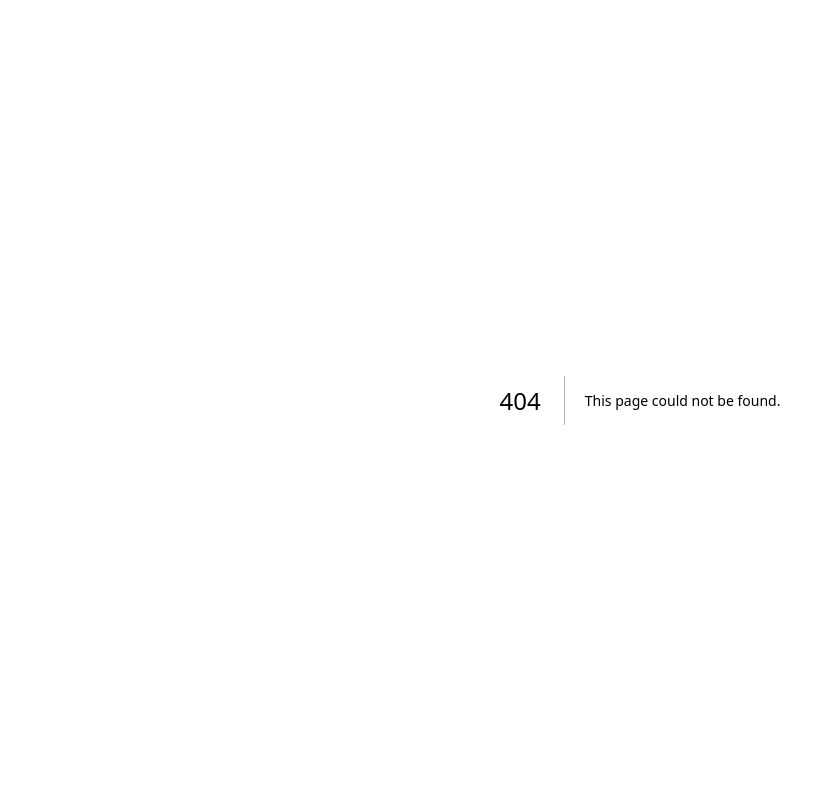
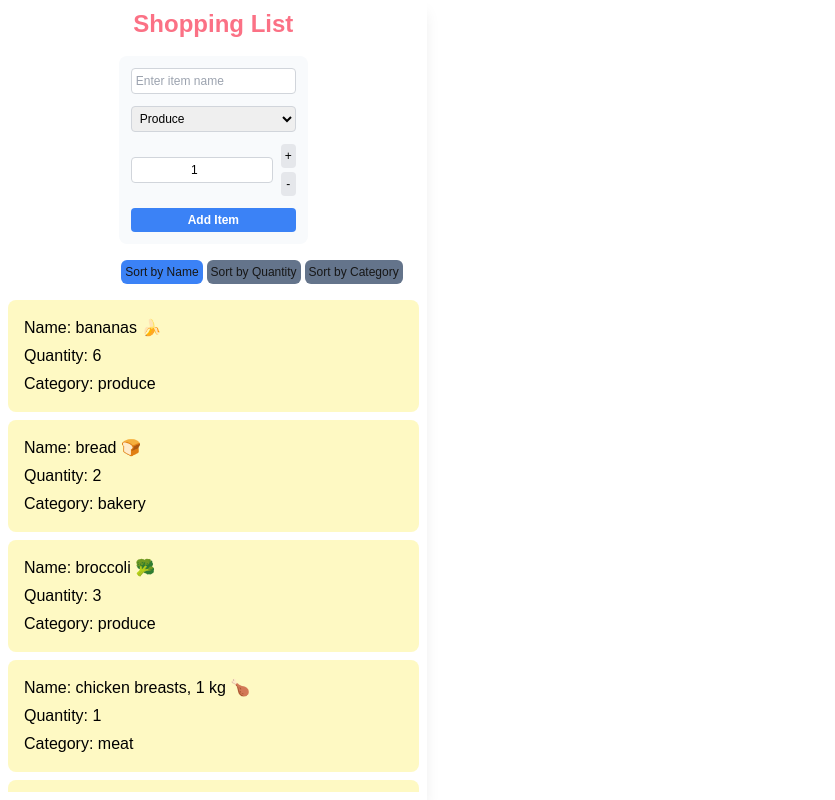
Before and after one commit to yoohyunk/cprg306-assignments, a Next.js app: page /week-8 in a window 1280 px wide. Before the commit this address had no page. Shown: the whole page, without its empty margins (0-835 px from the left). Built offline with nearby package versions, Linux system fonts and the light colour scheme.

Commit message:
added week8

```diff
--- a/app/page.js
+++ b/app/page.js
@@ -45,6 +45,12 @@
         >
           week7
         </Link>
+        <Link
+          href="/week-8"
+          className="hover:text-violet-600 active:text-violet-700"
+        >
+          week8
+        </Link>
       </div>
     </div>
   );
--- a/app/week-7/item-list.js
+++ b/app/week-8/item-list.js
@@ -3,11 +3,11 @@
 import { Item } from "./item";
 import { useState } from "react";
 
-export function ItemList({ items }) {
+export function ItemList({ items, onItemSelect }) {
   const [sortBy, setSortBy] = useState("name");
 
   return (
-    <div className="flex flex-col  width-full gap-4 ">
+    <div className="flex flex-col w-full gap-4">
       <div className="flex gap-1 justify-end px-4">
         <button
           onClick={() => setSortBy("name")}
@@ -34,7 +34,7 @@
           Sort by Category
         </button>
       </div>
-      <div className="flex flex-col gap-2  width-full">
+      <div className="flex flex-col gap-2 w-full">
         {items
           .sort((a, b) => {
             if (sortBy === "name") {
@@ -51,6 +51,7 @@
               name={item.name}
               category={item.category}
               quantity={item.quantity}
+              onSelect={() => onItemSelect(item)}
             />
           ))}
       </div>
--- /dev/null
+++ b/app/week-8/item.js
@@ -0,0 +1,12 @@
+export function Item({ name, quantity, category, onSelect }) {
+  return (
+    <div
+      onClick={() => onSelect(name)}
+      className="flex flex-col gap-1 p-4 bg-yellow-100 text-black rounded-lg w-full"
+    >
+      <div>Name: {name}</div>
+      <div>Quantity: {quantity}</div>
+      <div>Category: {category}</div>
+    </div>
+  );
+}
--- /dev/null
+++ b/app/week-8/items.json
@@ -0,0 +1,74 @@
+[
+  {
+    "id": "1h2GJKH12gkHG31h1H",
+    "name": "milk, 4 L 🥛",
+    "quantity": 1,
+    "category": "dairy"
+  },
+  {
+    "id": "2KJH3k2j3H1k2J3K1H",
+    "name": "bread 🍞",
+    "quantity": 2,
+    "category": "bakery"
+  },
+  {
+    "id": "3h2KJH3k2j3H1k2J3",
+    "name": "eggs, dozen 🥚",
+    "quantity": 2,
+    "category": "dairy"
+  },
+  {
+    "id": "4k2J3K1H2GJKH12gk",
+    "name": "bananas 🍌",
+    "quantity": 6,
+    "category": "produce"
+  },
+  {
+    "id": "5H1h1H2KJH3k2j3H",
+    "name": "broccoli 🥦",
+    "quantity": 3,
+    "category": "produce"
+  },
+  {
+    "id": "6H1k2J3K1H2GJKH1",
+    "name": "chicken breasts, 1 kg 🍗",
+    "quantity": 1,
+    "category": "meat"
+  },
+  {
+    "id": "7gkHG31h1H2KJH3k",
+    "name": "pasta sauce 🍝",
+    "quantity": 3,
+    "category": "canned goods"
+  },
+  {
+    "id": "8j3H1k2J3K1H2GJK",
+    "name": "spaghetti, 454 g 🍝",
+    "quantity": 2,
+    "category": "dry goods"
+  },
+  {
+    "id": "9H12gkHG31h1H2KJ",
+    "name": "toilet paper, 12 pack 🧻",
+    "quantity": 1,
+    "category": "household"
+  },
+  {
+    "id": "10H3k2j3H1k2J3K1",
+    "name": "paper towels, 6 pack",
+    "quantity": 1,
+    "category": "household"
+  },
+  {
+    "id": "11k2J3K1H2GJKH12",
+    "name": "dish soap 🍽️",
+    "quantity": 1,
+    "category": "household"
+  },
+  {
+    "id": "12GJKH12gkHG31h1",
+    "name": "hand soap 🧼",
+    "quantity": 4,
+    "category": "household"
+  }
+]
--- /dev/null
+++ b/app/week-8/meal-ideas.js
@@ -0,0 +1,55 @@
+"use client";
+import { useState, useEffect } from "react";
+
+export function MealIdeas({ ingredient }) {
+  const [meals, setMeals] = useState([]);
+  useEffect(() => {
+    const loadMealIdeas = async () => {
+      if (!ingredient) return; // Prevent API calls with an empty ingredient
+
+      try {
+        const data = await fetchMealData(ingredient);
+        console.log(data);
+        setMeals(data);
+      } catch (error) {
+        console.error("Error loading meal ideas:", error);
+      }
+    };
+
+    loadMealIdeas();
+  }, [ingredient]);
+  return (
+    <div className="flex flex-col gap-4 w-full p-4 bg-slate-50 text-black rounded-lg items-center">
+      <h2 className="text-2xl font-bold text-center">Meal Ideas</h2>
+      {meals.map((meal) => (
+        <div key={meal.idMeal} className="flex flex-col gap-2 w-full">
+          <img
+            src={meal.strMealThumb}
+            alt={meal.strMeal}
+            className="rounded-lg w-full"
+          />
+          <h3 className="text-lg font-bold">{meal.strMeal}</h3>
+        </div>
+      ))}
+    </div>
+  );
+}
+
+const fetchMealData = async (ingredient) => {
+  try {
+    const response = await fetch(
+      `https://www.themealdb.com/api/json/v1/1/filter.php?i=${ingredient}`
+    );
+
+    if (!response.ok) {
+      throw new Error("Failed to fetch meal data");
+    }
+
+    const data = await response.json();
+    console.log(data);
+    return data.meals || []; // Return an empty array if no meals are found
+  } catch (error) {
+    console.error("Error fetching meal data:", error);
+    return [];
+  }
+};
--- /dev/null
+++ b/app/week-8/new-item.js
@@ -0,0 +1,120 @@
+"use client";
+import { useState } from "react";
+import { v4 as uuidv4 } from "uuid";
+
+export function NewItem({ onAddItem }) {
+  const [quantity, setQuantity] = useState(1);
+  const [name, setName] = useState("");
+  const [category, setCategory] = useState("produce");
+
+  const increment = () => setQuantity((prev) => Math.min(prev + 1, 20));
+  const decrement = () => setQuantity((prev) => Math.max(prev - 1, 1));
+
+  const handleSubmit = (e) => {
+    e.preventDefault();
+    const item = {
+      id: uuidv4(),
+      name,
+      quantity,
+      category,
+    };
+
+    onAddItem(item);
+    setName("");
+    setQuantity(1);
+    setCategory("produce");
+  };
+
+  return (
+    <div>
+      <form
+        onSubmit={handleSubmit}
+        className="flex flex-col gap-3 p-3 w-full bg-slate-50 text-black rounded-lg items-center"
+      >
+        {/* Item Name */}
+        <div className="w-full">
+          <label htmlFor="name" className="sr-only">
+            Item Name
+          </label>
+          <input
+            type="text"
+            id="name"
+            placeholder="Enter item name"
+            value={name}
+            onChange={(e) => setName(e.target.value)}
+            required
+            className="w-full p-1 border border-gray-300 rounded text-xs focus:outline-none focus:ring-1 focus:ring-blue-500"
+          />
+        </div>
+
+        {/* Category */}
+        <div className="w-full">
+          <label htmlFor="category" className="sr-only">
+            Category
+          </label>
+          <select
+            id="category"
+            value={category}
+            onChange={(e) => setCategory(e.target.value)}
+            required
+            className="w-full p-1 border border-gray-300 rounded text-xs focus:outline-none focus:ring-1 focus:ring-blue-500"
+          >
+            <option value="produce">Produce</option>
+            <option value="dairy">Dairy</option>
+            <option value="bakery">Bakery</option>
+            <option value="meat">Meat</option>
+            <option value="frozen foods">Frozen Foods</option>
+            <option value="canned goods">Canned Goods</option>
+            <option value="dry goods">Dry Goods</option>
+            <option value="beverages">Beverages</option>
+            <option value="snacks">Snacks</option>
+            <option value="household">Household</option>
+            <option value="other">Other</option>
+          </select>
+        </div>
+
+        {/* Quantity */}
+        <div className="w-full flex flex-col">
+          <label htmlFor="quantity" className="sr-only">
+            Quantity
+          </label>
+          <div className="flex items-center gap-2">
+            <input
+              type="number"
+              id="quantity"
+              value={quantity}
+              onChange={(e) => setQuantity(Number(e.target.value))}
+              className="w-full p-1 border border-gray-300 rounded text-center text-xs focus:outline-none focus:ring-1 focus:ring-blue-500"
+              min="1"
+              max="20"
+            />
+            <div className="flex flex-col gap-1">
+              <button
+                type="button"
+                onClick={increment}
+                className="p-1 bg-gray-200 rounded hover:bg-gray-300 text-xs"
+              >
+                +
+              </button>
+              <button
+                type="button"
+                onClick={decrement}
+                className="p-1 bg-gray-200 rounded hover:bg-gray-300 text-xs"
+              >
+                -
+              </button>
+            </div>
+          </div>
+        </div>
+
+        {/* Submit Button */}
+        <button
+          type="submit"
+          className="w-full py-1 bg-blue-500 text-white font-bold rounded hover:bg-blue-600 text-xs"
+        >
+          Add Item
+        </button>
+      </form>
+    </div>
+  );
+}
--- /dev/null
+++ b/app/week-8/page.js
@@ -0,0 +1,52 @@
+"use client";
+
+import { ItemList } from "./item-list";
+import { MealIdeas } from "./meal-ideas";
+import itemsData from "./items.json";
+import { NewItem } from "./new-item";
+import { useState } from "react";
+
+export default function Page() {
+  const [items, setItems] = useState(itemsData);
+  const [selectedItemName, setSelectedItemName] = useState("");
+
+  const handleAddItem = (item) => {
+    setItems((prevItems) => [...prevItems, item]);
+  };
+
+  const handleItemSelect = (item) => {
+    const cleanedName = item.name
+      .split(",")[0]
+      .split(" ")[0]
+      .replace(/[^a-zA-Z]/g, "");
+
+    console.log(`Selected ingredient: ${cleanedName}`);
+    setSelectedItemName(cleanedName.toLowerCase());
+  };
+
+  return (
+    <div className="flex flex-row justify-start items-start min-h-screen px-2 py-4 gap-6">
+      <div className="fixed left-0 top-0 h-screen shadow-lg flex flex-col gap-4 w-1/3 p-2 items-center">
+        <h1 className="text-2xl text-rose-400 font-bold text-center">
+          Shopping List
+        </h1>
+        <NewItem onAddItem={handleAddItem} />
+
+        <div className="flex-1 w-full overflow-auto">
+          <ItemList items={items} onItemSelect={handleItemSelect} />
+        </div>
+      </div>
+
+      <div className="ml-[33.33%] w-2/3">
+        {selectedItemName && (
+          <div className="mt-6">
+            <h2 className="text-lg font-semibold">
+              Meal Ideas for: {selectedItemName}
+            </h2>
+            <MealIdeas ingredient={selectedItemName} />
+          </div>
+        )}
+      </div>
+    </div>
+  );
+}
```
